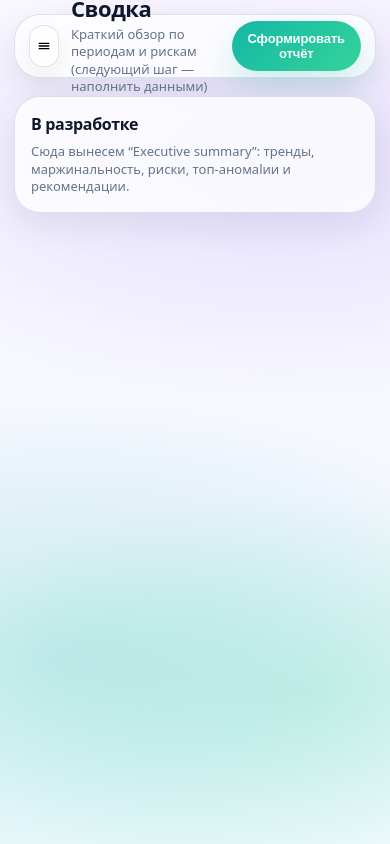
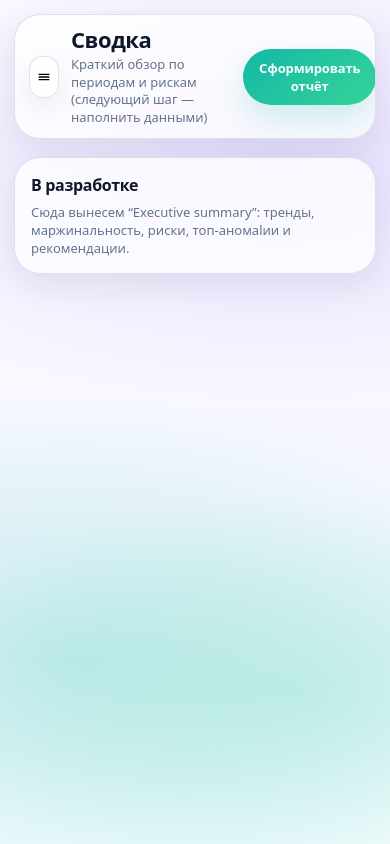
Before and after one commit to erikdkrs-cloud/ai-finance-crm-sync, a Next.js app: page /summary in a window 390 px wide. Built offline with nearby package versions, Linux system fonts and the light colour scheme.

Commit message:
Update globals.css

```diff
--- a/styles/globals.css
+++ b/styles/globals.css
@@ -4,19 +4,20 @@
 * { box-sizing: border-box; }
 html, body { padding: 0; margin: 0; }
 a { color: inherit; text-decoration: none; }
+button, input, select, textarea { font-family: var(--font); }
 
 ::selection { background: rgba(20,184,166,0.25); }
 
+/* App layout */
 .dkrs-app {
   display: grid;
   grid-template-columns: var(--sidebar-w) 1fr;
   min-height: 100vh;
 }
 
-.dkrs-main {
-  min-width: 0;
-}
+.dkrs-main { min-width: 0; }
 
+/* Topbar */
 .dkrs-topbar {
   height: var(--topbar-h);
   display: flex;
@@ -25,6 +26,7 @@ a { color: inherit; text-decoration: none; }
   gap: 14px;
   padding: 14px var(--pad);
   margin: 14px var(--pad) 0;
+  overflow: hidden;
 }
 
 .dkrs-topbarInner {
@@ -33,6 +35,7 @@ a { color: inherit; text-decoration: none; }
   align-items: center;
   justify-content: space-between;
   gap: 14px;
+  min-width: 0;
 }
 
 .dkrs-topbarLeft {
@@ -52,6 +55,9 @@ a { color: inherit; text-decoration: none; }
   display:flex;
   align-items:center;
   gap: 10px;
+  flex-wrap: wrap;      /* important for small widths */
+  justify-content: flex-end;
+  min-width: 0;
 }
 
 /* Sidebar */
@@ -65,7 +71,7 @@ a { color: inherit; text-decoration: none; }
 .dkrs-sidebarPanel {
   height: calc(100vh - 28px);
   border-radius: 24px;
-  border: 1px solid rgba(148,163,184,0.30);
+  border: 1px solid rgba(148,163,184,0.28);
   background: rgba(255,255,255,0.60);
   backdrop-filter: blur(14px);
   -webkit-backdrop-filter: blur(14px);
@@ -80,6 +86,7 @@ a { color: inherit; text-decoration: none; }
 
 .dkrs-sidebarPanel:hover { width: var(--sidebar-w-open); }
 
+/* Brand */
 .dkrs-brand {
   display:flex;
   align-items:center;
@@ -87,7 +94,7 @@ a { color: inherit; text-decoration: none; }
   padding: 12px 12px;
   margin: 10px 10px 6px;
   border-radius: 16px;
-  border: 1px solid rgba(148,163,184,0.28);
+  border: 1px solid rgba(148,163,184,0.26);
   background: rgba(255,255,255,0.65);
   box-shadow: 0 10px 24px rgba(15,23,42,0.06);
 }
@@ -95,8 +102,9 @@ a { color: inherit; text-decoration: none; }
 .dkrs-brandMark {
   width: 28px; height: 28px;
   border-radius: 10px;
-  background: radial-gradient(16px 16px at 30% 30%, rgba(255,255,255,0.95), rgba(255,255,255,0.20)),
-              linear-gradient(135deg, rgba(20,184,166,1), rgba(167,139,250,0.90));
+  background:
+    radial-gradient(16px 16px at 30% 30%, rgba(255,255,255,0.95), rgba(255,255,255,0.20)),
+    linear-gradient(135deg, rgba(20,184,166,1), rgba(167,139,250,0.90));
   box-shadow: 0 14px 28px rgba(20,184,166,0.18);
 }
 
@@ -116,6 +124,7 @@ a { color: inherit; text-decoration: none; }
   transform: translateX(0);
 }
 
+/* Nav */
 .dkrs-nav {
   padding: 8px 8px 10px;
   display:flex;
@@ -150,7 +159,7 @@ a { color: inherit; text-decoration: none; }
 .dkrs-navIcon {
   width: 28px; height: 28px;
   border-radius: 12px;
-  border: 1px solid rgba(148,163,184,0.28);
+  border: 1px solid rgba(148,163,184,0.26);
   background: rgba(255,255,255,0.70);
   display:flex;
   align-items:center;
@@ -160,7 +169,7 @@ a { color: inherit; text-decoration: none; }
 }
 
 .dkrs-navLabel {
-  font-weight: 800;
+  font-weight: 850;
   font-size: 13px;
   white-space: nowrap;
   opacity: 0;
@@ -173,13 +182,14 @@ a { color: inherit; text-decoration: none; }
   transform: translateX(0);
 }
 
+/* Footer */
 .dkrs-sidebarFooter {
   margin-top: auto;
   padding: 10px;
 }
 
 .dkrs-footerCard {
-  border: 1px solid rgba(148,163,184,0.28);
+  border: 1px solid rgba(148,163,184,0.26);
   background: rgba(255,255,255,0.62);
   border-radius: 18px;
   padding: 10px;
@@ -199,7 +209,7 @@ a { color: inherit; text-decoration: none; }
 .dkrs-small {
   font-size: 12px;
   color: rgba(100,116,139,0.85);
-  font-weight: 800;
+  font-weight: 850;
   white-space: nowrap;
   opacity: 0;
   transform: translateX(-6px);
@@ -234,8 +244,23 @@ a { color: inherit; text-decoration: none; }
 .dkrs-drawer .dkrs-navLabel,
 .dkrs-drawer .dkrs-small { opacity: 1 !important; transform: none !important; }
 
+/* Mobile breakpoint */
 @media (max-width: 920px) {
   .dkrs-app { grid-template-columns: 1fr; }
   .dkrs-sidebar { display: none; }
-  .dkrs-topbar { margin-left: 14px; margin-right: 14px; padding-left: 14px; padding-right: 14px; }
+
+  .dkrs-topbar {
+    margin-left: 14px;
+    margin-right: 14px;
+    padding-left: 14px;
+    padding-right: 14px;
+    height: auto;              /* allow wrap */
+    padding-top: 12px;
+    padding-bottom: 12px;
+  }
+
+  .dkrs-topbarRight {
+    width: 100%;
+    justify-content: flex-start;
+  }
 }
```
